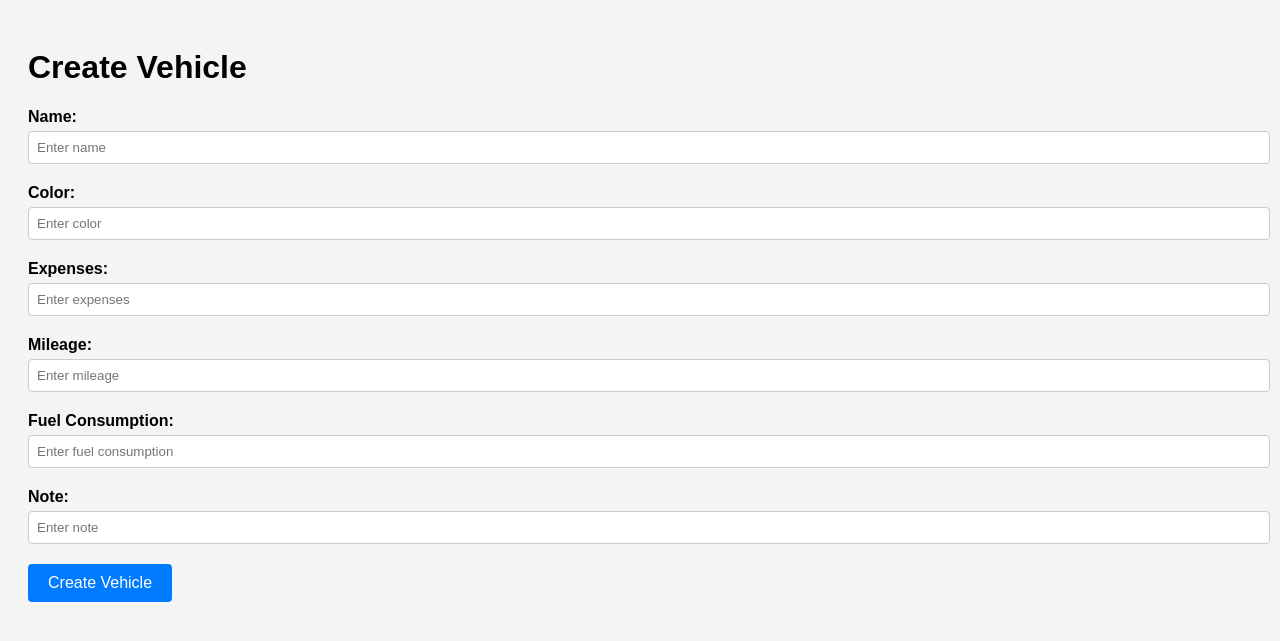
After one commit to Samolet0489/CarManager, a Python web app: template src/frontend/templates/create_vehicle.html in a window 1280 px wide. The commit adds this page. Shown: the top 641 px of the page. Run offline with Jinja, Linux system fonts and the light colour scheme; the template is opened without the code that fills it, so the values that code supplies are empty.

Commit message:
made the front end app

```diff
--- /dev/null
+++ b/package.json
@@ -0,0 +1,6 @@
+{
+  "dependencies": {
+    "body-parser": "^1.20.2",
+    "express": "^4.19.2"
+  }
+}
--- /dev/null
+++ b/src/frontend/templates/create_vehicle.html
@@ -0,0 +1,124 @@
+<!DOCTYPE html>
+<html lang="en">
+<head>
+    <meta charset="UTF-8">
+    <meta name="viewport" content="width=device-width, initial-scale=1.0">
+    <title>Create Vehicle</title>
+    <style>
+        /* CSS styles */
+        /* Add your CSS styles here */
+        body {
+            font-family: Arial, sans-serif;
+            background-color: #f4f4f4;
+            padding: 20px;
+        }
+
+        .form-group {
+            margin-bottom: 20px;
+        }
+
+        label {
+            display: block;
+            font-weight: bold;
+            margin-bottom: 5px;
+        }
+
+        input[type="text"],
+        input[type="number"] {
+            width: 100%;
+            padding: 8px;
+            border-radius: 4px;
+            border: 1px solid #ccc;
+        }
+
+        button {
+            background-color: #007bff;
+            color: #fff;
+            border: none;
+            border-radius: 4px;
+            padding: 10px 20px;
+            font-size: 16px;
+            cursor: pointer;
+        }
+
+        button:hover {
+            background-color: #0056b3;
+        }
+    </style>
+</head>
+<body>
+    <h1>Create Vehicle</h1>
+    <div class="form-group">
+        <label for="name">Name:</label>
+        <input type="text" id="name" placeholder="Enter name">
+    </div>
+    <div class="form-group">
+        <label for="color">Color:</label>
+        <input type="text" id="color" placeholder="Enter color">
+    </div>
+    <div class="form-group">
+        <label for="expenses">Expenses:</label>
+        <input type="number" id="expenses" placeholder="Enter expenses">
+    </div>
+    <div class="form-group">
+        <label for="mileage">Mileage:</label>
+        <input type="number" id="mileage" placeholder="Enter mileage">
+    </div>
+    <div class="form-group">
+        <label for="fuel_consumption">Fuel Consumption:</label>
+        <input type="number" id="fuel_consumption" step="0.1" placeholder="Enter fuel consumption">
+    </div>
+    <div class="form-group">
+        <label for="note">Note:</label>
+        <input type="text" id="note" placeholder="Enter note">
+    </div>
+    <button onclick="createVehicle()">Create Vehicle</button>
+
+    <script>
+        function createVehicle() {
+            // Get input values
+            const name = document.getElementById('name').value;
+            const color = document.getElementById('color').value;
+            const expenses = parseFloat(document.getElementById('expenses').value);
+            const mileage = parseFloat(document.getElementById('mileage').value);
+            const fuel_consumption = parseFloat(document.getElementById('fuel_consumption').value);
+            const note = document.getElementById('note').value;
+
+            // Create object with input values
+            const vehicle = {
+                "name": name,
+                "color": color,
+                "expenses": expenses,
+                "mileage": mileage,
+                "fuel_consumption": fuel_consumption,
+                "note": note
+            };
+
+            // Convert object to JSON string
+            const vehicleJSON = JSON.stringify(vehicle);
+
+            // Send the JSON data to your backend for processing and saving to a JSON file
+            fetch('http://localhost:8080/save-vehicle', { // Adjust the URL to match your backend endpoint
+                method: 'POST',
+                headers: {
+                    'Content-Type': 'application/json'
+                },
+                body: vehicleJSON
+            })
+            .then(response => {
+                if (response.ok) {
+                    alert('Vehicle created successfully!');
+                    // Redirect to the page displaying all vehicles
+                    window.location.href = 'vehicles.html';
+                } else {
+                    throw new Error('Failed to create vehicle');
+                }
+            })
+            .catch(error => {
+                console.error('Error creating vehicle:', error);
+                alert('Failed to create vehicle. Please try again.');
+            });
+        }
+    </script>
+</body>
+</html>
```
Also changed, not shown: src/frontend/app.js (added, +63 -0 lines), src/frontend/templates/vehicles.html (renamed from src/templates/home.html, +19 -3 lines), package-lock.json (added), 1 other file.
